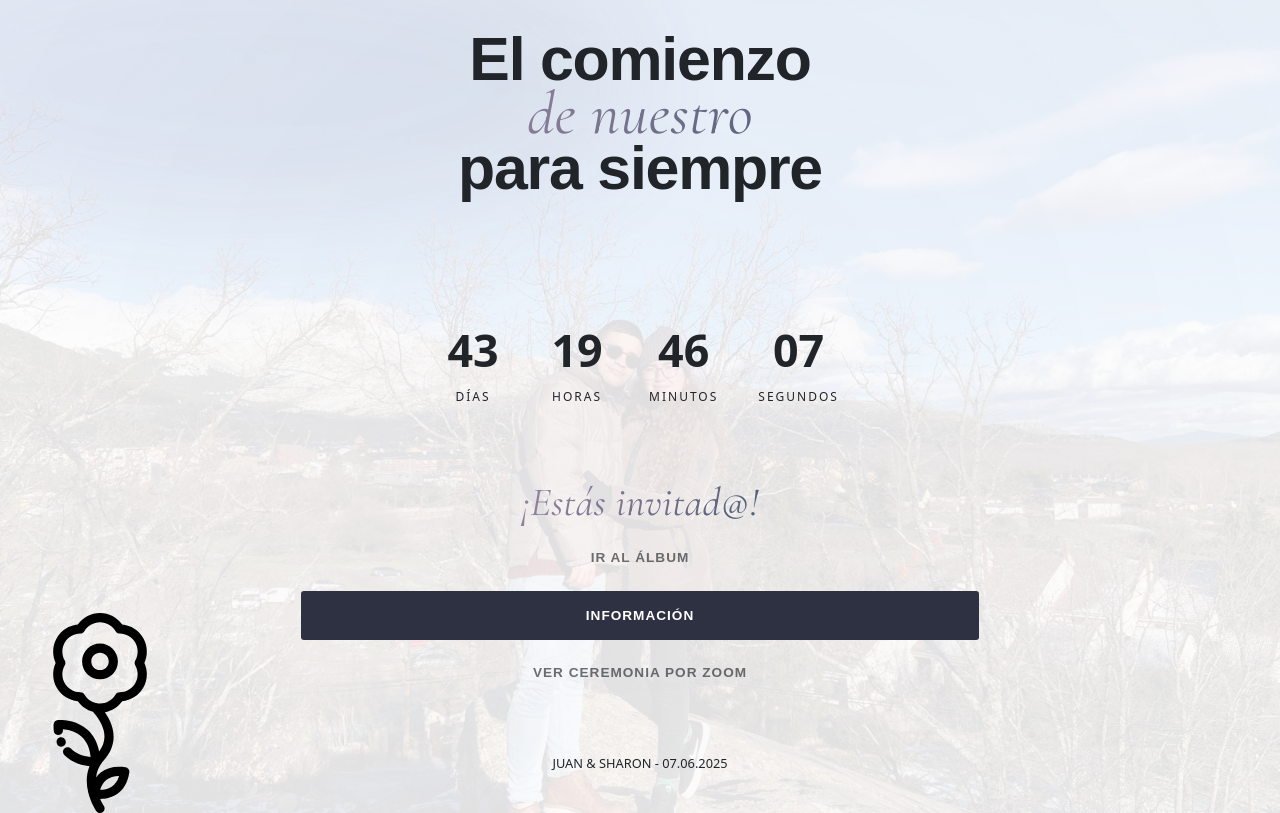
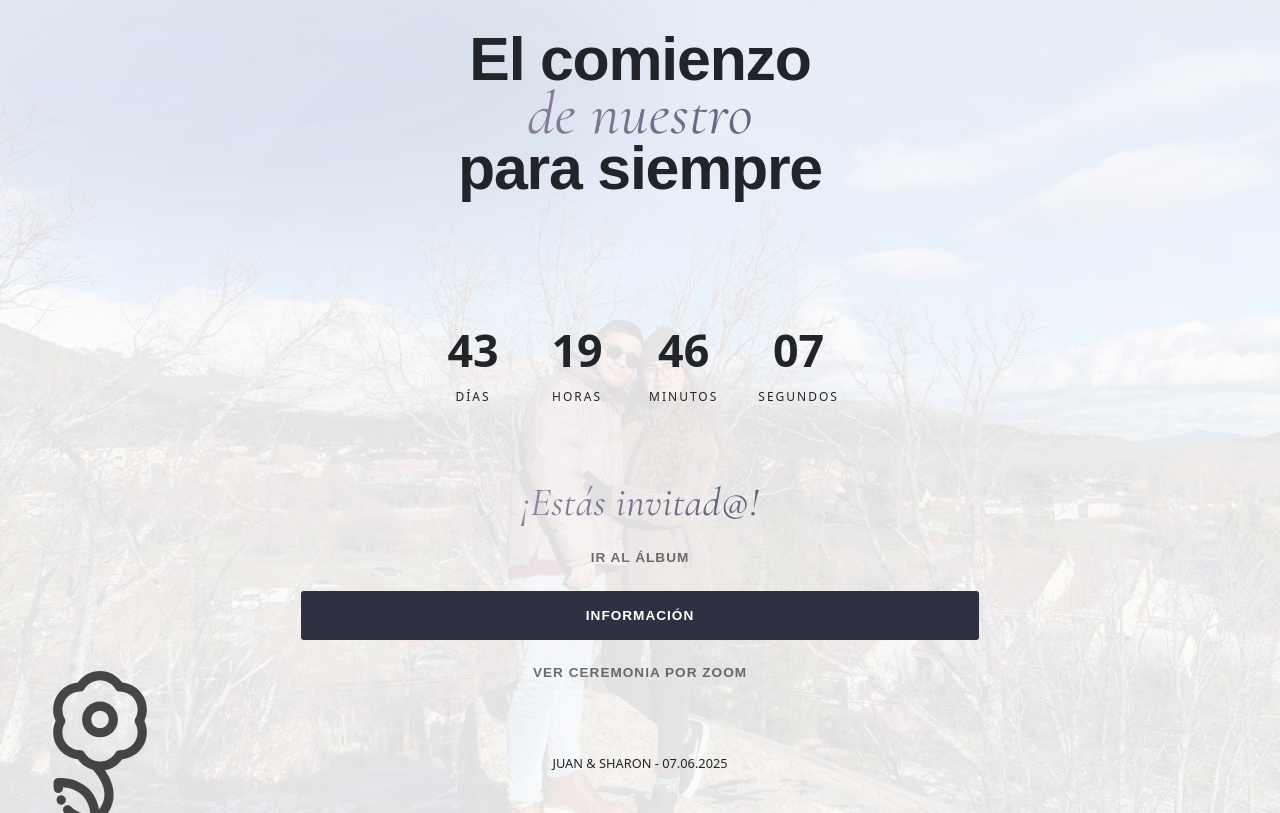
Before and after one commit to juanccalzadilla/wedding-land, an Angular app: page / in a window 1280 px wide. Built offline with nearby package versions, Linux system fonts and the light colour scheme; no server answers; a web font is replaced by a local one.

Commit message:
flower fix

```diff
--- a/src/app/countdown/pages/counter-page/counter-page.component.css
+++ b/src/app/countdown/pages/counter-page/counter-page.component.css
@@ -199,11 +199,14 @@
   width: 200px;
   height: 200px;
   position: absolute;
+  opacity: .7;
   /* top: 0; */
   left: 0;
+  top: 0;
   bottom: 0;
   /* right: 0; */
   margin: auto;
+  z-index: -99;
 }
 
 @media (max-width: 768px) {
```
